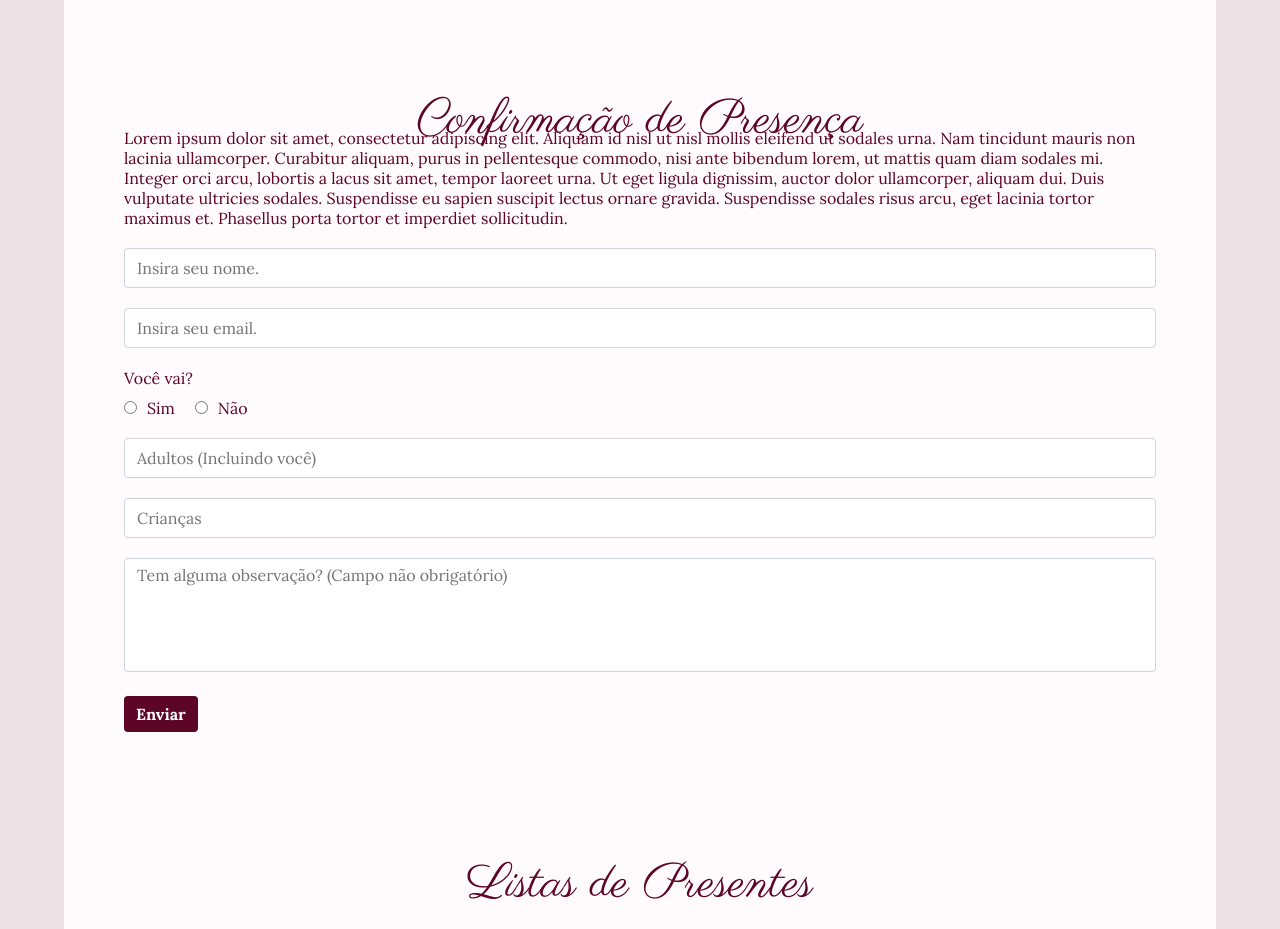
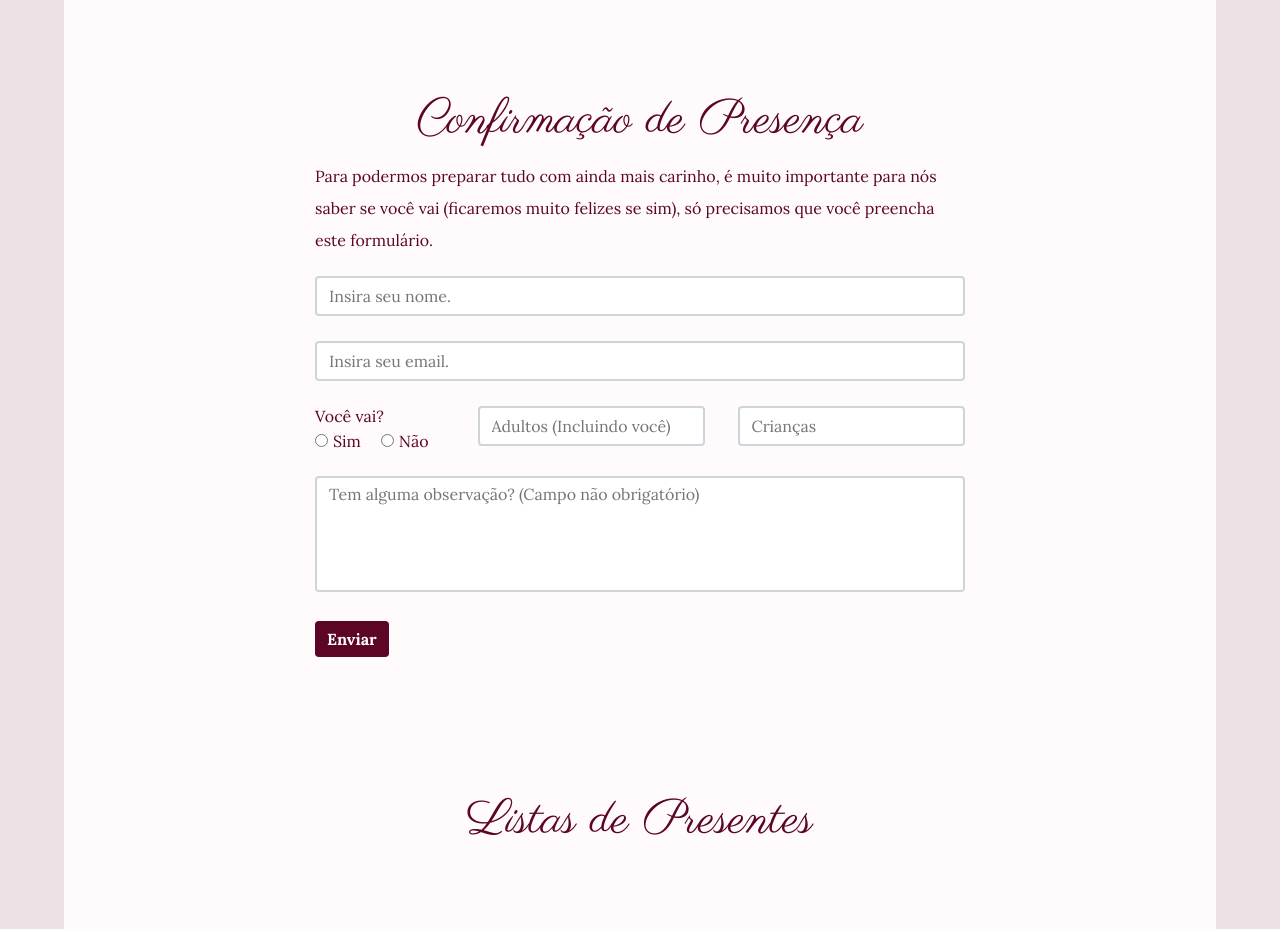
Before and after one commit to allandcarv/casamento-isa-frontend, a React (Create React App) app: page / in a window 1280 px wide. Shown: the part 4920-5849 px from the top of the page. Built offline with nearby package versions, Linux system fonts and the light colour scheme; no server answers.

Commit message:
Form Component

```diff
--- a/src/components/form/index.tsx
+++ b/src/components/form/index.tsx
@@ -8,6 +8,9 @@ import React, {
 import * as Yup from 'yup';
 
 import { StyledForm } from './styles';
+
+import Input from './input';
+import TextArea from './textarea';
 
 interface IFormElement {
   type: string;
@@ -104,7 +107,7 @@ const Form: React.FC<IForm> = ({ elements, ...rest }) => {
       return setErrors({ ...errors, [name]: 'Campo obrigatório.' });
     }
 
-    if (type === 'number') { //eslint-disable-line
+    if (type === 'number') {
       try {
         const numberSchema = Yup.number()
           .typeError('Digite um número.')
@@ -175,7 +178,7 @@ const Form: React.FC<IForm> = ({ elements, ...rest }) => {
           )}
 
           {element.type === 'textarea' && (
-            <textarea
+            <TextArea
               id={element.id}
               name={element.id}
               rows={5}
@@ -183,11 +186,12 @@ const Form: React.FC<IForm> = ({ elements, ...rest }) => {
               placeholder={element.placeholder || ''}
               required={element.required}
               onChange={handleChange}
+              isErrored={errors[element.name]}
             />
           )}
 
           {element.type !== 'textarea' && element.type !== 'radio' && (
-            <input
+            <Input
               type={element.type}
               name={element.name}
               id={element.id}
@@ -195,10 +199,13 @@ const Form: React.FC<IForm> = ({ elements, ...rest }) => {
               required={element.required}
               onChange={handleChange}
               onBlur={handleBlur}
+              isErrored={errors[element.name]}
             />
           )}
 
-          {errors[element.name] && <span>{errors[element.name]}</span>}
+          {errors[element.name] && (
+            <span className="error_msg">{errors[element.name]}</span>
+          )}
         </div>
       ))}
 
--- /dev/null
+++ b/src/components/form/input/index.tsx
@@ -0,0 +1,13 @@
+import React, { InputHTMLAttributes } from 'react';
+
+import { StyledInput } from './styles';
+
+interface InputProps extends InputHTMLAttributes<HTMLInputElement> {
+  isErrored: boolean;
+}
+
+const Input: React.FC<InputProps> = ({ isErrored, ...rest }) => {
+  return <StyledInput isErrored={isErrored} {...rest} />;
+};
+
+export default Input;
--- /dev/null
+++ b/src/components/form/input/styles.ts
@@ -0,0 +1,22 @@
+import styled, { css } from 'styled-components';
+
+interface InputProps {
+  isErrored: boolean;
+}
+
+export const StyledInput = styled.input<InputProps>`
+  width: 100%;
+  height: 40px;
+  padding: 0.375rem 0.75rem;
+  border: 2px solid #ced4da;
+  background-color: #fff;
+  border-radius: 0.25rem;
+  font-family: 'Lora', sans-serif;
+  font-size: 1rem;
+
+  ${props =>
+    props.isErrored &&
+    css`
+      border-color: #c53030;
+    `}
+`;
--- a/src/components/form/styles.ts
+++ b/src/components/form/styles.ts
@@ -10,53 +10,27 @@ export const StyledForm = styled.form`
 
   > div {
     width: 100%;
+    position: relative;
+    padding-bottom: 25px;
 
-    input:not([type='radio']),
-    textarea {
-      width: 100%;
-      padding: 0.375rem 0.75rem;
-      border: 1px solid #ced4da;
-      background-color: #fff;
-      border-radius: 0.25rem;
-      margin-bottom: 20px;
-      font-family: 'Lora', sans-serif;
-      font-size: 1rem;
+    &.radio_group {
+      span {
+        display: block;
+        margin-bottom: 5px;
+      }
+
+      label {
+        display: inline-flex;
+        justify-content: center;
+        align-items: center;
+        margin-right: 20px;
+      }
     }
 
-    input:not([type='radio']) {
-      height: 40px;
+    input[type='radio'] {
+      width: 13px;
+      margin-right: 5px;
     }
-  }
-
-  div.radio_group {
-    width: 100%;
-    margin-bottom: 20px;
-
-    span {
-      width: 100%;
-      margin-bottom: 10px;
-    }
-
-    label {
-      margin-right: 20px;
-      display: block;
-
-      input {
-        width: initial;
-        margin-right: 10px;
-      }
-    }
-  }
-
-  textarea {
-    width: 100%;
-    padding: 0.375rem 0.75rem;
-    border: 1px solid #ced4da;
-    background-color: #fff;
-    border-radius: 0.25rem;
-    margin-bottom: 20px;
-    font-family: 'Lora', sans-serif;
-    font-size: 1rem;
   }
 
   button {
@@ -70,4 +44,12 @@ export const StyledForm = styled.form`
     border-radius: 0.25rem;
     background-color: #5c0527;
   }
+
+  span.error_msg {
+    position: absolute;
+    bottom: 5px;
+    left: 0;
+    font-size: 0.8rem;
+    color: #c53030;
+  }
 `;
--- /dev/null
+++ b/src/components/form/textarea/index.tsx
@@ -0,0 +1,13 @@
+import React, { TextareaHTMLAttributes } from 'react';
+
+import { StyledTextArea } from './styles';
+
+interface TextAreaProps extends TextareaHTMLAttributes<HTMLTextAreaElement> {
+  isErrored: boolean;
+}
+
+const TextArea: React.FC<TextAreaProps> = ({ isErrored, ...rest }) => {
+  return <StyledTextArea isErrored={isErrored} {...rest} />;
+};
+
+export default TextArea;
--- /dev/null
+++ b/src/components/form/textarea/styles.ts
@@ -0,0 +1,21 @@
+import styled, { css } from 'styled-components';
+
+interface TextAreaProps {
+  isErrored: boolean;
+}
+
+export const StyledTextArea = styled.textarea<TextAreaProps>`
+  width: 100%;
+  padding: 0.375rem 0.75rem;
+  border: 2px solid #ced4da;
+  background-color: #fff;
+  border-radius: 0.25rem;
+  font-family: 'Lora', sans-serif;
+  font-size: 1rem;
+
+  ${props =>
+    props.isErrored &&
+    css`
+      border-color: #c53030;
+    `}
+`;
--- a/src/pages/home/section-presenca/index.tsx
+++ b/src/pages/home/section-presenca/index.tsx
@@ -61,15 +61,9 @@ const Presenca: React.FC<ISectionPresenca> = ({ forwardedRef }) => {
     <StyledSection id="presenca" ref={forwardedRef}>
       <h1>Confirmação de Presença</h1>
       <p>
-        Lorem ipsum dolor sit amet, consectetur adipiscing elit. Aliquam id nisl
-        ut nisl mollis eleifend ut sodales urna. Nam tincidunt mauris non
-        lacinia ullamcorper. Curabitur aliquam, purus in pellentesque commodo,
-        nisi ante bibendum lorem, ut mattis quam diam sodales mi. Integer orci
-        arcu, lobortis a lacus sit amet, tempor laoreet urna. Ut eget ligula
-        dignissim, auctor dolor ullamcorper, aliquam dui. Duis vulputate
-        ultricies sodales. Suspendisse eu sapien suscipit lectus ornare gravida.
-        Suspendisse sodales risus arcu, eget lacinia tortor maximus et.
-        Phasellus porta tortor et imperdiet sollicitudin.
+        Para podermos preparar tudo com ainda mais carinho, é muito importante
+        para nós saber se você vai (ficaremos muito felizes se sim), só
+        precisamos que você preencha este formulário.
       </p>
 
       <Form elements={elements} noValidate />
--- a/src/pages/home/section-presenca/styles.ts
+++ b/src/pages/home/section-presenca/styles.ts
@@ -14,70 +14,38 @@ export const StyledSection = styled.section`
 
   p {
     margin: 40px 0 20px;
-    font-family: 'Lora', sans-serif;
+    font-family: 'Lora', serif;
+    font-size: 1rem;
+    line-height: 2rem;
+    text-align: center;
   }
 
-  form {
-    width: 100%;
-    display: flex;
-    flex-direction: column;
-    justify-content: center;
-    align-items: flex-start;
-    font-family: 'Lora', sans-serif;
-
-    > input {
-      width: 100%;
-      height: 40px;
-      padding: 0.375rem 0.75rem;
-      border: 1px solid #ced4da;
-      background-color: #fff;
-      border-radius: 0.25rem;
-      margin-bottom: 20px;
-      font-family: 'Lora', sans-serif;
-      font-size: 1rem;
+  @media only screen and (min-width: 768px) {
+    p {
+      width: 60%;
+      min-width: 650px;
+      margin-top: 60px;
+      text-align: left;
     }
 
-    div.radio_group {
-      width: 100%;
-      display: flex;
+    form {
+      width: 60%;
+      min-width: 650px;
+      flex-direction: row;
       flex-wrap: wrap;
-      margin-bottom: 20px;
+      justify-content: flex-start;
 
-      span {
-        width: 100%;
-        margin-bottom: 10px;
+      div.radio_group {
+        width: 25%;
       }
 
-      label {
-        margin-right: 20px;
+      div.number_group {
+        width: 35%;
 
-        input {
-          margin-right: 10px;
+        & + .number_group {
+          margin-left: 5%;
         }
       }
     }
-
-    textarea {
-      width: 100%;
-      padding: 0.375rem 0.75rem;
-      border: 1px solid #ced4da;
-      background-color: #fff;
-      border-radius: 0.25rem;
-      margin-bottom: 20px;
-      font-family: 'Lora', sans-serif;
-      font-size: 1rem;
-    }
-
-    button {
-      padding: 0.375rem 0.75rem;
-      font-family: 'Lora', sans-serif;
-      color: #fff;
-      font-size: 1rem;
-      font-weight: bold;
-      line-height: 1.5;
-      border: none;
-      border-radius: 0.25rem;
-      background-color: #5c0527;
-    }
   }
 `;
```
